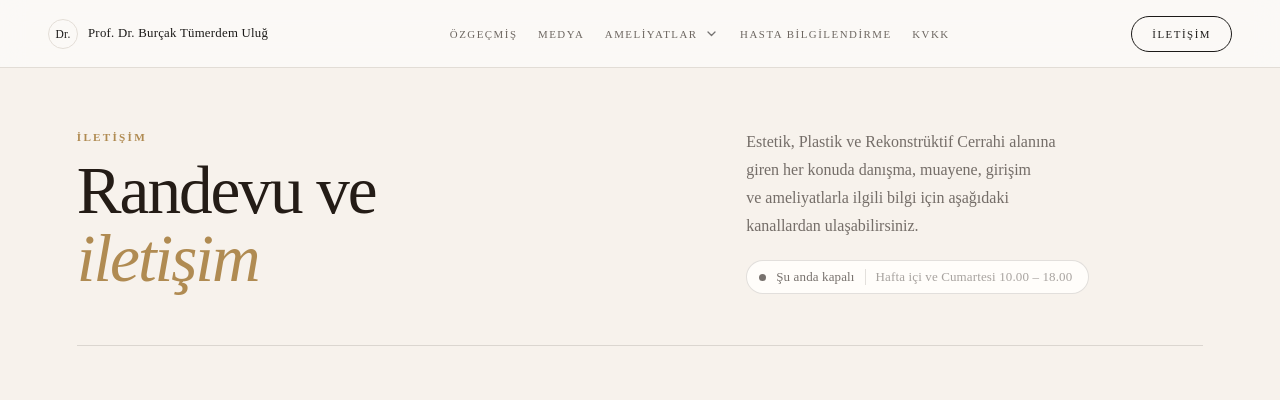
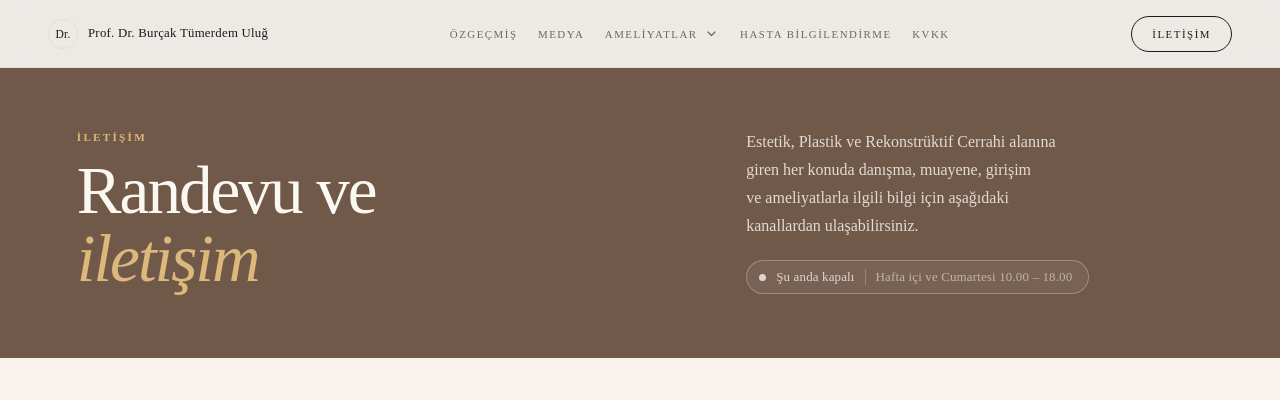
Before and after one commit to DorukUlug00/burcak-ulug-website, a Next.js app: page /iletisim in a window 1280 px wide. Shown: the top 400 px of the page. Built offline with nearby package versions, Linux system fonts and the light colour scheme.

Commit message:
Improved contacts page

```diff
--- a/app/iletisim/page.module.css
+++ b/app/iletisim/page.module.css
@@ -12,6 +12,8 @@
   --c-panel-deep: #efe7db;
 
   min-height: 70vh;
+  /* Koyu şerit sağa taşarken yatay kaydırma çubuğu çıkmasın. */
+  overflow-x: hidden;
   /* Sticky navbar'ın altında kalmaması için geniş üst boşluk. */
   padding: clamp(120px, 16vh, 200px) var(--gutter, clamp(20px, 6vw, 88px))
     clamp(64px, 9vw, 128px);
@@ -21,13 +23,49 @@
 
 /* ---------------- Başlık ---------------- */
 
+/* Sayfanın tepesi koyu bir şerit. Şeridi ::before çiziyor;
+   sağ-sol taşması gutter kadar negatif, üstte de sayfanın üst
+   boşluğu kadar negatif — böylece ekranın kenarlarına dayanıyor. */
 .head {
+  position: relative;
+  z-index: 0;
   display: grid;
   gap: clamp(24px, 4vw, 56px);
   align-items: end;
   max-width: 1180px;
-  padding-bottom: clamp(32px, 4vw, 52px);
-  border-bottom: 1px solid var(--c-rule);
+  padding-bottom: clamp(40px, 5vw, 64px);
+}
+
+.head::before {
+  content: "";
+  position: absolute;
+  z-index: -1;
+  top: calc(-1 * clamp(120px, 16vh, 200px));
+  bottom: 0;
+  left: calc(-1 * var(--gutter, clamp(20px, 6vw, 88px)));
+  /* max-width:1180px yüzünden sağ kenar sayfanın ortasında kalıyor;
+     100vw ile ekranın sağına kadar uzatılıyor. */
+  right: calc(-100vw);
+  /* Koyu tonu tek yerden ayarla: daha açık bir şerit istersen
+     bu rengi değiştirmen yeterli. */
+  background: var(--c-dark, #71594a);
+}
+
+/* Şerit içindeki yazılar krem. */
+.head .eyebrow {
+  color: var(--gold-pale, #dcb87a);
+}
+
+.head .title {
+  color: #fbf7f1;
+}
+
+.head .titleAccent {
+  color: var(--gold-pale, #dcb87a);
+}
+
+.head .intro {
+  color: rgba(251, 247, 241, 0.82);
 }
 
 .eyebrow {
@@ -74,9 +112,10 @@
   gap: 10px;
   margin: 20px 0 0;
   padding: 8px 16px 8px 12px;
-  border: 1px solid var(--c-rule);
+  /* Koyu şerit üzerinde: dolu kutu yerine ince çerçeve. */
+  border: 1px solid rgba(251, 247, 241, 0.28);
   border-radius: 999px;
-  background: var(--c-panel);
+  background: rgba(251, 247, 241, 0.06);
   font-size: 0.8125rem;
   letter-spacing: 0.01em;
 }
@@ -89,17 +128,17 @@
 }
 
 .statusOpen {
-  color: #4a6b47;
+  color: #9dc79a;
 }
 
 .statusClosed {
-  color: var(--c-muted);
+  color: rgba(251, 247, 241, 0.78);
 }
 
 .statusHint {
   padding-left: 10px;
-  border-left: 1px solid var(--c-rule);
-  color: var(--c-faint);
+  border-left: 1px solid rgba(251, 247, 241, 0.24);
+  color: rgba(251, 247, 241, 0.55);
   font-variant-numeric: tabular-nums;
 }
 
--- a/app/iletisim/page.tsx
+++ b/app/iletisim/page.tsx
@@ -85,7 +85,7 @@ export default function IletisimPage() {
 
       {/* ---------------- Birincil kanallar ---------------- */}
       <section className={styles.actions} aria-label="Hızlı iletişim">
-        <a href={`tel:${CONTACT.phoneRaw}`} className={styles.tile}>
+        <a /*href={`tel:${CONTACT.phoneRaw}`}*/ className={styles.tile}>
           <span className={styles.tileIcon} aria-hidden="true">
             <PhoneIcon />
           </span>
```
